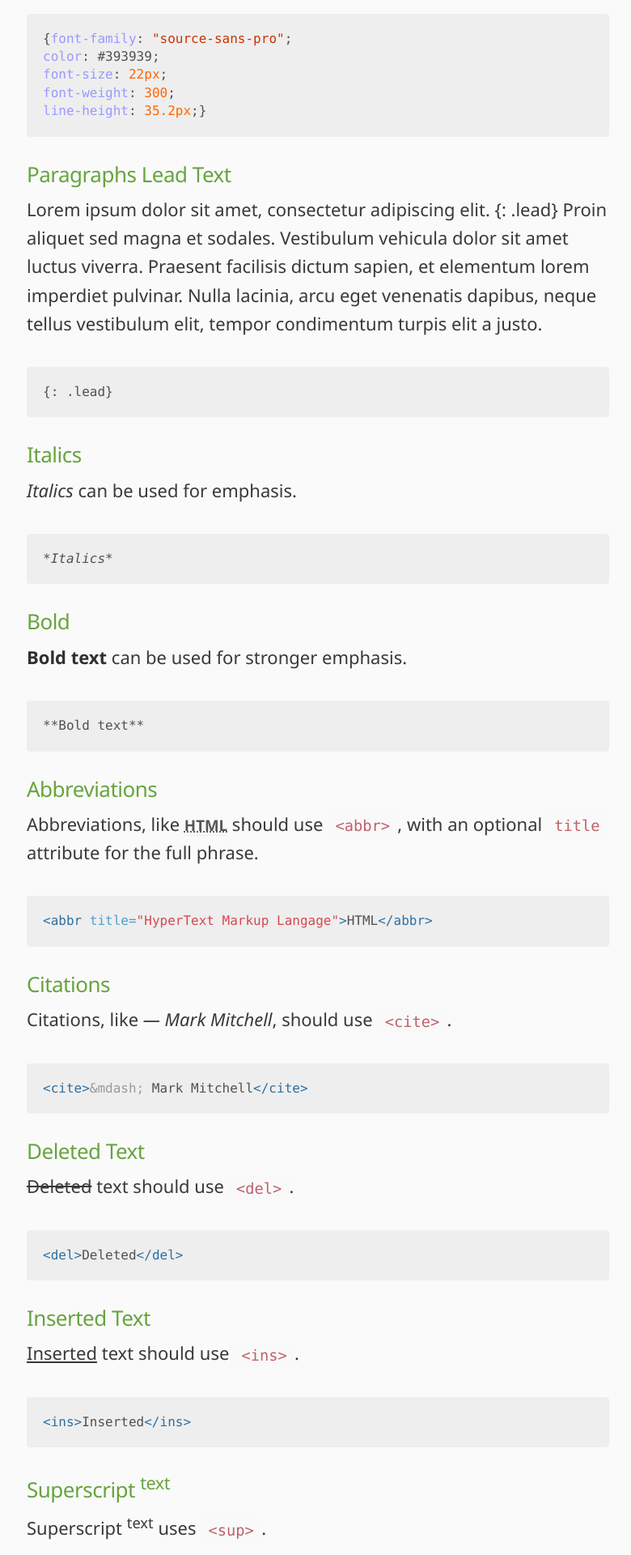
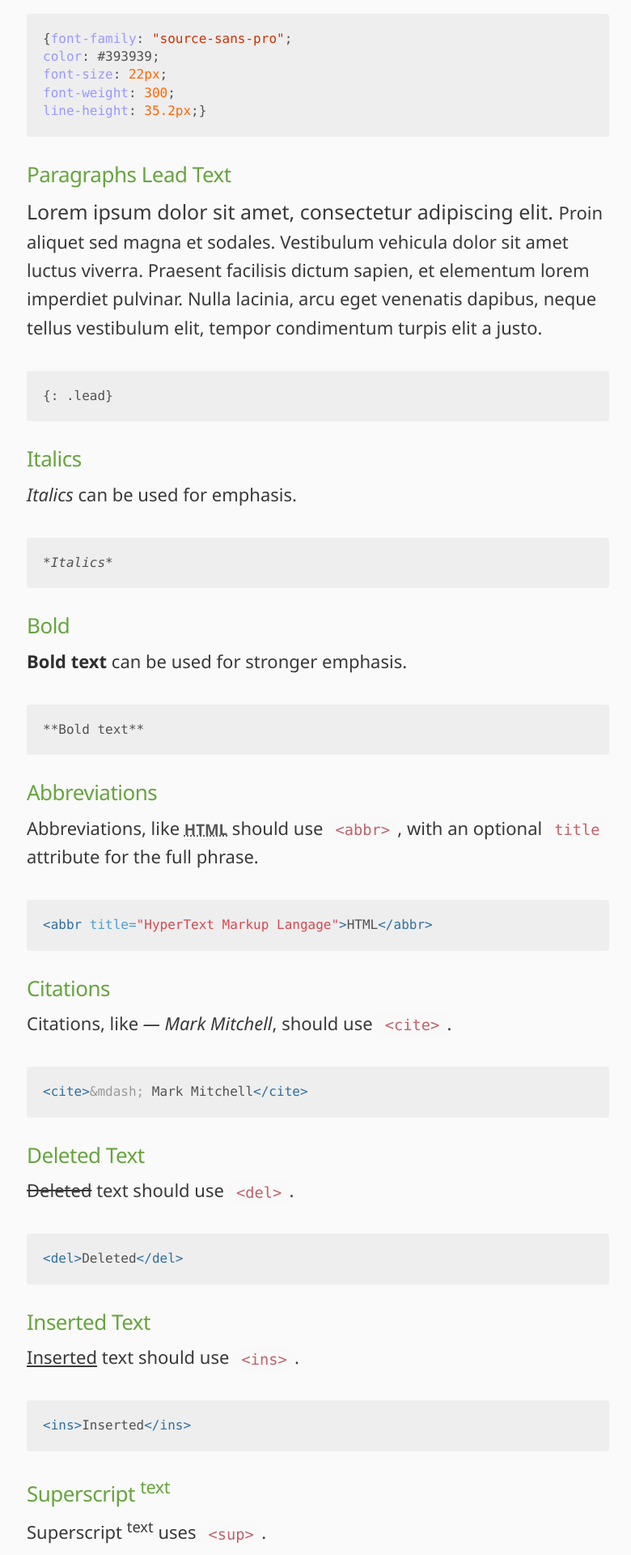
Before and after one commit to markthelefty/markthelefty.github.io, a Jekyll site: the page built from _posts/2018-07-30-theme-style-guide.markdown, in a window 1280 px wide. Shown: the part 2526-4446 px from the top of the page at 81% size, without its empty margins (247-1027 px from the left). Built offline with Jekyll 4.4.1, drawn with Linux system fonts in a browser that asks for light colours; some web fonts are replaced; our own code applies the rules of GitHub Pages for plain Markdown files.

Commit message:
Updated Theme Style Guide

````diff
--- a/_posts/2018-07-30-theme-style-guide.markdown
+++ b/_posts/2018-07-30-theme-style-guide.markdown
@@ -57,7 +57,7 @@
 ```
 
 ### Paragraphs Lead Text
-Lorem ipsum dolor sit amet, consectetur adipiscing elit. {: .lead} Proin aliquet sed magna et sodales. Vestibulum vehicula dolor sit amet luctus viverra. Praesent facilisis dictum sapien, et elementum lorem imperdiet pulvinar. Nulla lacinia, arcu eget venenatis dapibus, neque tellus vestibulum elit, tempor condimentum turpis elit a justo.
+<span class="lead">Lorem ipsum dolor sit amet, consectetur adipiscing elit. </span>Proin aliquet sed magna et sodales. Vestibulum vehicula dolor sit amet luctus viverra. Praesent facilisis dictum sapien, et elementum lorem imperdiet pulvinar. Nulla lacinia, arcu eget venenatis dapibus, neque tellus vestibulum elit, tempor condimentum turpis elit a justo.
 ```markdown
 {: .lead}
 ```
````
